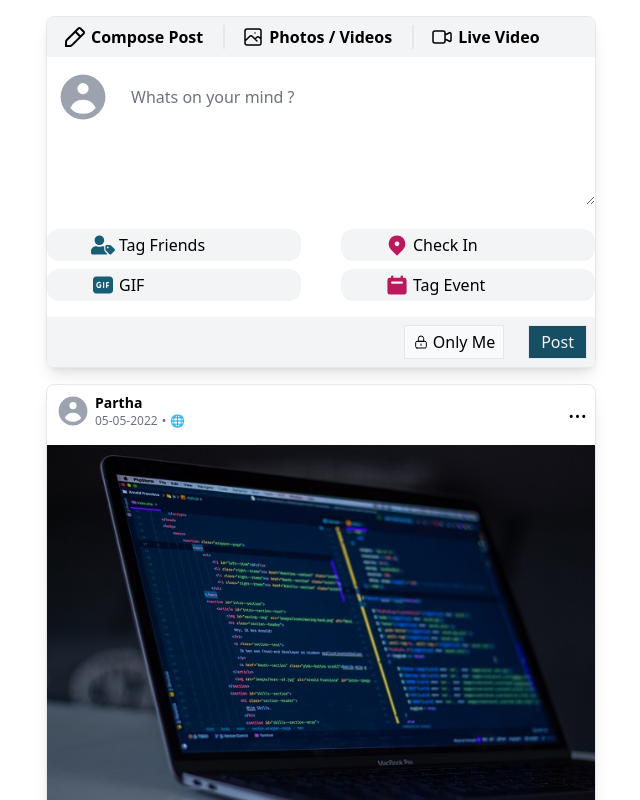
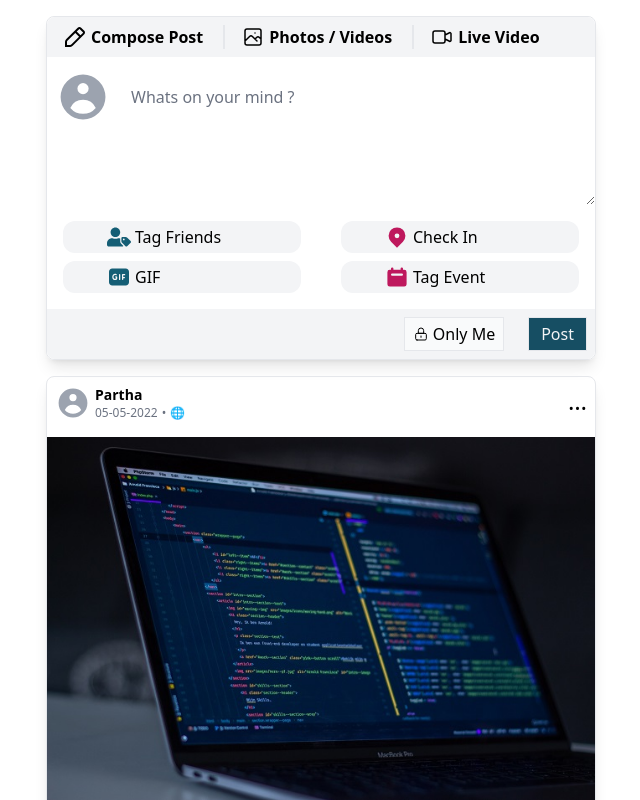
Before and after one commit to ParthaChangmai/assignmentFbGif, a React (Create React App) app: page / in a window 1280 px wide. Shown: the top 800 px of the page, without its empty margins (319-959 px from the left). Built offline with nearby package versions, Linux system fonts and the light colour scheme.

Commit message:
added alt and img ur of selected git

```diff
--- a/src/components/NewPost/Bottom.jsx
+++ b/src/components/NewPost/Bottom.jsx
@@ -3,7 +3,7 @@ import SearchGif from './SearchGif';
 
 function Bottom() {
 	const [gifCard, setGifCard] = useState(false);
-	const [selectedGif, setSelectedGif] = useState('');
+	const [selectedGif, setSelectedGif] = useState(null);
 	const [selectedGifAlt, setSelectedGifAlt] = useState('');
 
 	const handleSelectedGif = (image, alt) => {
@@ -14,7 +14,7 @@ function Bottom() {
 
 	return (
 		<>
-			{
+			{selectedGif && (
 				<div className="mx-auto">
 					<img
 						className="max-h-[250px]"
@@ -22,9 +22,9 @@ function Bottom() {
 						alt={selectedGifAlt}
 					/>
 				</div>
-			}
+			)}
 			<div className="grid grid-cols-2 items-center">
-				<div className="flex flex-col gap-2 my-2 mr-5">
+				<div className="flex flex-col gap-2 my-2 mr-5 ml-4">
 					<div className="bg-gray-100 flex py-1 px-11 py-1 rounded-xl hover:bg-gray-200 cursor-pointer ">
 						<svg
 							width="24px"
@@ -57,7 +57,7 @@ function Bottom() {
 						{gifCard && <SearchGif getSingleGif={handleSelectedGif} />}
 					</div>
 				</div>
-				<div className="flex flex-col gap-2 ml-5">
+				<div className="flex flex-col gap-2 ml-5 mr-4">
 					<div className="bg-gray-100 flex  px-11 py-1 rounded-xl hover:bg-gray-200 cursor-pointer">
 						<svg
 							xmlns="http://www.w3.org/2000/svg"
@@ -75,7 +75,7 @@ function Bottom() {
 						</svg>
 						<span className="font-medium pl-1">Check In</span>
 					</div>
-					<div className="bg-gray-100 flex  px-11 py-1 rounded-xl hover:bg-gray-200 cursor-pointer">
+					<div className="bg-gray-100 flex  px-11 py-1 rounded-xl hover:bg-gray-200 cursor-pointer ">
 						<svg
 							xmlns="http://www.w3.org/2000/svg"
 							width="24px"
```
